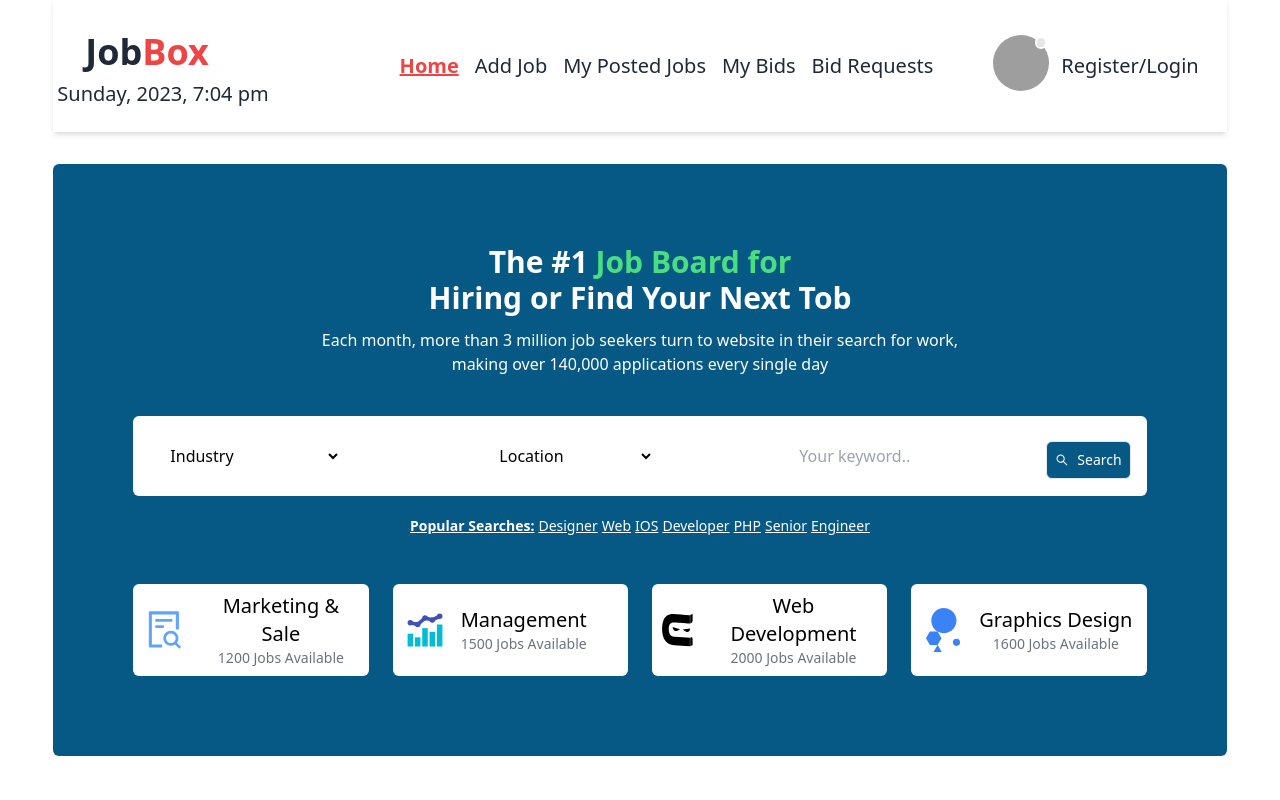
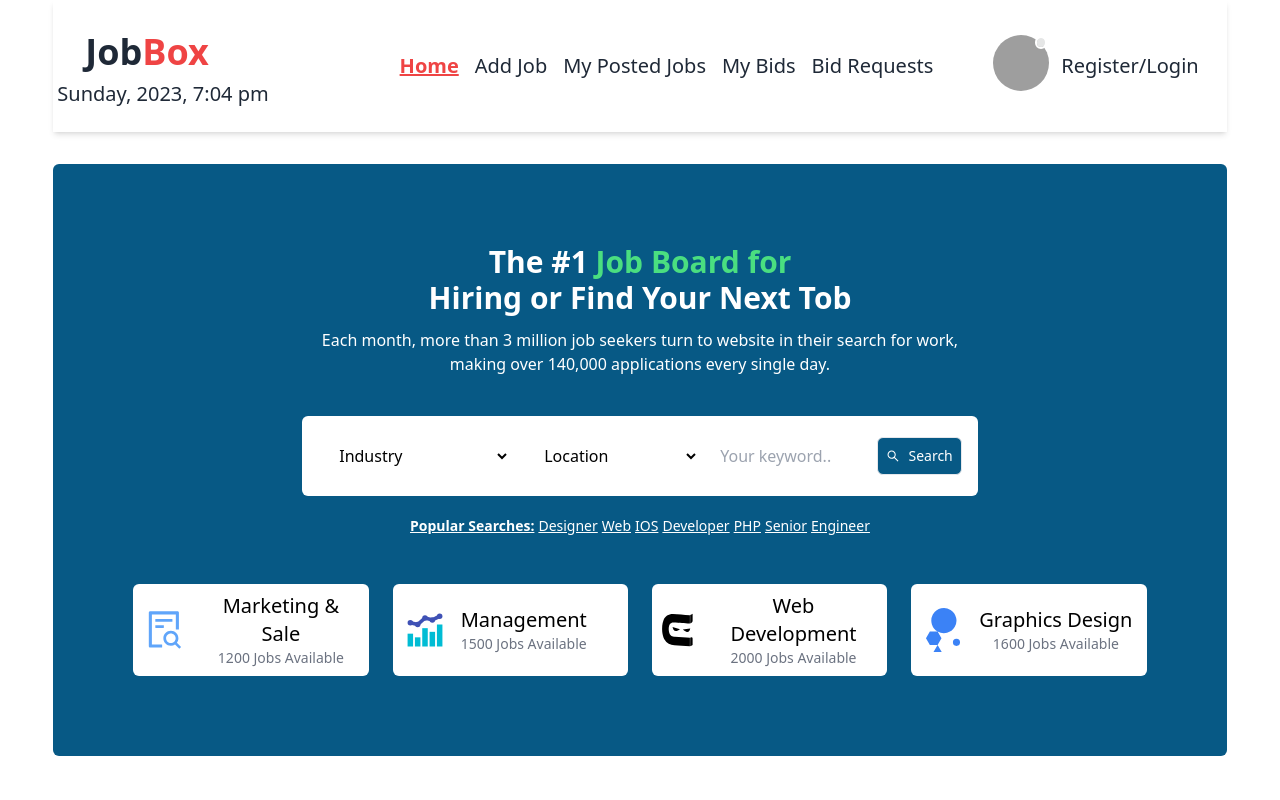
Before and after one commit to naymhossen1b/Job-Box-Client-Site, a React (Vite) app: page / in a window 1280 px wide. Shown: the top 800 px of the page. Built offline with nearby package versions, Linux system fonts and the light colour scheme; no server answers; grey boxes are pictures that could not be loaded.

Commit message:
banner section fixed responsive issue

```diff
--- a/src/Home/Banner.jsx
+++ b/src/Home/Banner.jsx
@@ -12,9 +12,9 @@ const Banner = () => {
         <p className="text-3xl font-bold">Hiring or Find Your Next Tob</p>
         <p className="w-4/6 mx-auto mt-3">
           Each month, more than 3 million job seekers turn to website in their search for work,
-          making over 140,000 applications every single day
+          making over 140,000 applications every single day.
         </p>
-        <div className="md:flex grid grid-cols-1 md:w-full  items-center justify-between mt-10 gap-3 md:p-4 md:bg-white text-black rounded-md w-8/12 mx-auto">
+        <div className="md:flex grid grid-cols-1 md:w-full  items-center justify-between mt-10 gap-3 md:p-4 md:bg-white text-black rounded-md lg:w-8/12 mx-auto">
           <div>
             <select className="input ">
               <option>Industry</option>
@@ -35,8 +35,8 @@ const Banner = () => {
             </select>
           </div>
           <div className="flex justify-center gap-2 items-center">
-            <input className="md:w-full w-9/12 rounded-md p-2 " type="search" placeholder="Your keyword.." />
-            <button className="border p-2 rounded-md gap-2 md:mt-2 flex items-center text-white text-sm bg-sky-800">
+            <input className="md:w-full w-4/12 rounded-md p-2 " type="search" placeholder="Your keyword.." />
+            <button className="border p-2 rounded-md gap-2 flex items-center text-white text-sm bg-sky-800">
               <AiOutlineSearch />
               Search
             </button>
--- a/src/Pages/Tab/TabCards.jsx
+++ b/src/Pages/Tab/TabCards.jsx
@@ -8,7 +8,7 @@ const TabCards = ({ jobs }) => {
   return (
     <div>
       <div className="p-5 h-56 rounded-md bg-sky-50 shadow-md border">
-        <h1 className="text-2xl font-bold">{job_title.slice(0, 20)}</h1>
+        <h1 className="text-2xl font-bold">{job_title.slice(0, 30)}</h1>
         <p className="font-medium mt-3">{short_description.slice(0,50)}</p>
         <p className="font-bold mt-1">
           <span>Deadline: </span>
@@ -16,7 +16,7 @@ const TabCards = ({ jobs }) => {
         </p>
         <div className="flex items-center mt-8 justify-between">
          <div>
-         <p className=" font-bold text-sky-500"><span className=" text-gray-600 underline">Maximum price :</span> ${maximum_price}</p>
+         <p className=" font-bold text-sky-500" ><span className=" text-gray-600 underline">Maximum price :</span> ${maximum_price}</p>
           <p className=" font-bold text-sky-500"><span className=" text-gray-600 underline">Minimum price :</span> ${minimum_price}</p>
          </div>
           <Link to={`/jobDetails/${_id}`}>
```
Also changed, not shown: src/Routes/MyRoutes.jsx (+6 -5 lines).
